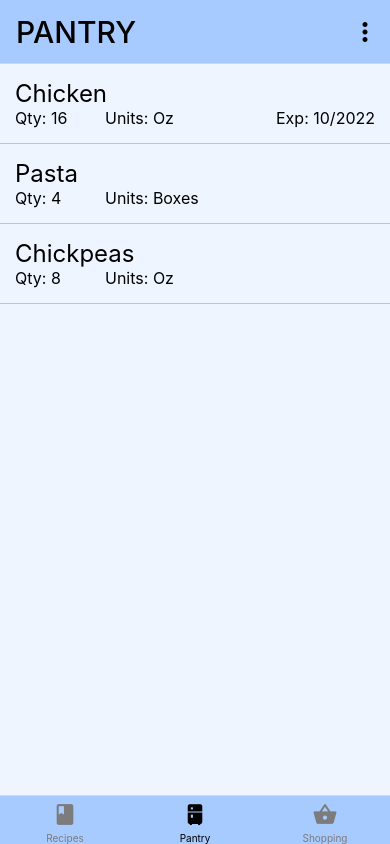
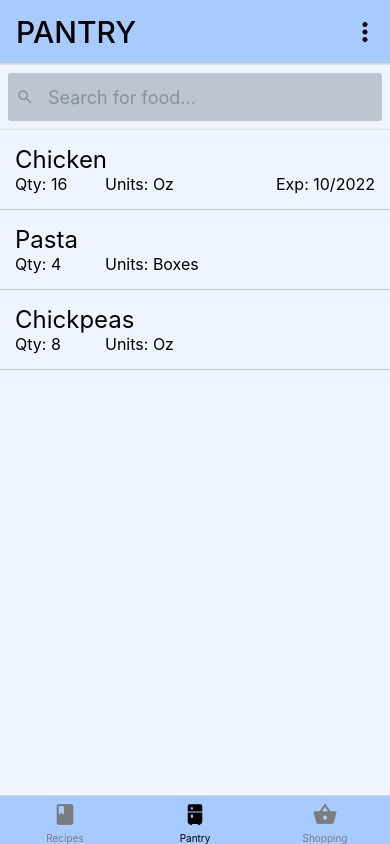
Before and after one commit to BlastMcGuirk/KitchenBuddy-Client, a React Native app: screen /Pantry in a window 390 px wide. Built offline with nearby package versions, Linux system fonts and the light colour scheme.

Commit message:
Added search bar in pantry

```diff
--- a/app/pages/PantryView.tsx
+++ b/app/pages/PantryView.tsx
@@ -1,6 +1,7 @@
 import { NativeStackScreenProps } from '@react-navigation/native-stack';
 import React, { ReactElement, useEffect, useState } from 'react'
 import { ScrollView, StyleSheet, Text, View } from 'react-native';
+import { SearchBar } from '@rneui/themed';
 import Icon from 'react-native-vector-icons/MaterialIcons';
 import { RootStackParamList } from '../../App';
 import PantryItemView from '../components/PantryItemView';
@@ -14,6 +15,7 @@ export default function PantryView(props: PantryViewProps): ReactElement {
     const [loading, setLoading] = useState(true);
     const [items, setItems] = useState<any[]>([]);
     const [headerMenuShowing, setHeaderMenuShowing] = useState(false);
+    const [filter, setFilter] = useState('');
 
     useEffect(() => {
         setLoading(true);
@@ -52,6 +54,14 @@ export default function PantryView(props: PantryViewProps): ReactElement {
 
     return (
         <>
+            <SearchBar
+                placeholder='Search for food...'
+                value={filter}
+                onChangeText={setFilter}
+                containerStyle={{
+                    backgroundColor: Colors.Background,
+                }}
+                lightTheme={true} />
             <ScrollView style={styles.pantry}>
                 {loading && (
                     <View>
@@ -59,7 +69,10 @@ export default function PantryView(props: PantryViewProps): ReactElement {
                     </View>
                 )}
                 {!loading &&
-                items.map(item => (
+                items.filter(item => {
+                    if (filter === "") return true;
+                    return item.name.includes(filter);
+                }).map(item => (
                     <PantryItemView
                         key={item.id}
                         id={item.id}
--- a/package.json
+++ b/package.json
@@ -15,6 +15,7 @@
     "@react-navigation/native": "^6.0.13",
     "@react-navigation/native-stack": "^6.5.0",
     "@react-navigation/stack": "^6.1.1",
+    "@rneui/themed": "^4.0.0-rc.7",
     "expo": "^47.0.0",
     "expo-checkbox": "^2.2.2",
     "expo-status-bar": "~1.4.2",
```
Also changed, not shown: 1 other file (tests, documents, lock files or other folders).
